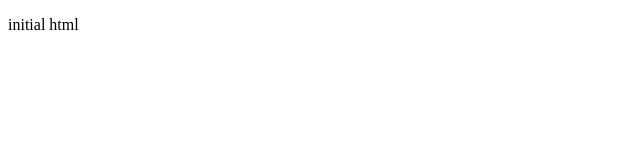
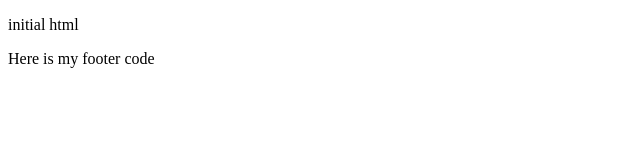
Before and after one commit to TimBIN23/git-rebase, a plain HTML site: page index.html in a window 1280 px wide. Shown: the whole page, without its empty margins (0-640 px from the left). Drawn offline with Linux system fonts and the light colour scheme.

Commit message:
feat(footer): feat footer html

```diff
--- a/index.html
+++ b/index.html
@@ -8,4 +8,7 @@
 <body>
     <p>initial html</p>
 </body>
+<footer>
+    Here is my footer code
+</footer>
 </html>
```
